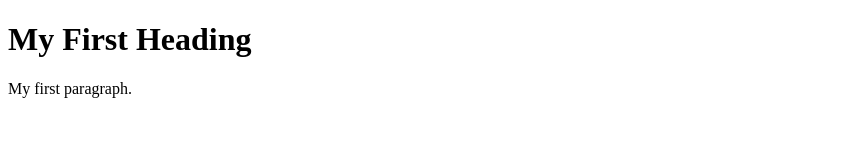
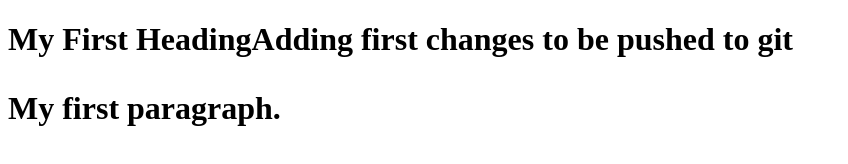
Before and after one commit to gururajang/git-demo, a plain HTML site: page web/index.html in a window 1280 px wide. Shown: the whole page, without its empty margins (0-848 px from the left). Drawn offline with Linux system fonts and the light colour scheme.

Commit message:
Pushing first changes to Github

```diff
--- a/web/index.html
+++ b/web/index.html
@@ -2,8 +2,7 @@
 <html>
 <body>
 
-<h1>My First Heading</h1>
-
+<h1>My First HeadingAdding first changes to be pushed to git
 <p>My first paragraph.</p>
 
 </body>
```
